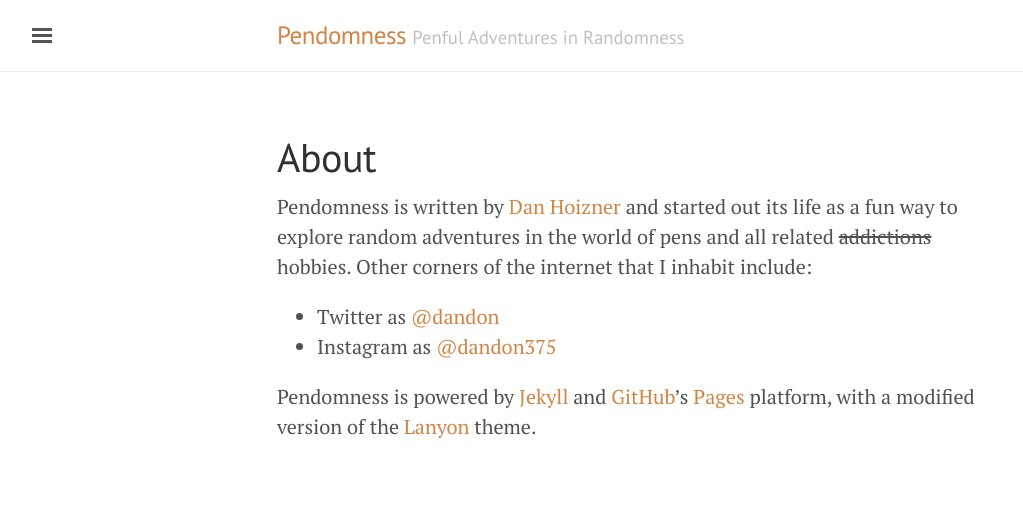
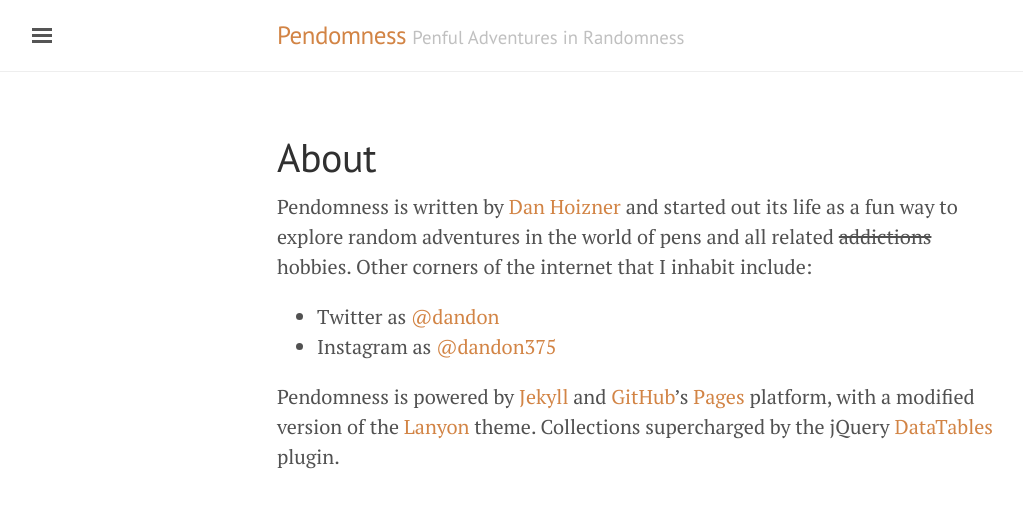
Before and after one commit to dhoizner/www.pendomness.com, a Jekyll site: the page built from about.md, in a window 1280 px wide. Shown: the top 508 px of the page, without its empty margins (3-1026 px from the left). Built offline with Jekyll 4.4.1, drawn with Linux system fonts in a browser that asks for light colours.

Commit message:
add DataTables to the 'powered by' section in about.md

```diff
--- a/about.md
+++ b/about.md
@@ -10,4 +10,4 @@
 * Instagram as [@dandon375](https://instagram.com/dandon375)
 
 
-Pendomness is powered by [Jekyll](http://jekyllrb.com) and [GitHub](http://github.com)'s [Pages](https://pages.github.com) platform, with a modified version of the [Lanyon](http://lanyon.getpoole.com) theme.
+Pendomness is powered by [Jekyll](http://jekyllrb.com) and [GitHub](http://github.com)'s [Pages](https://pages.github.com) platform, with a modified version of the [Lanyon](http://lanyon.getpoole.com) theme. Collections supercharged by the jQuery [DataTables](https://datatables.net) plugin.
```
